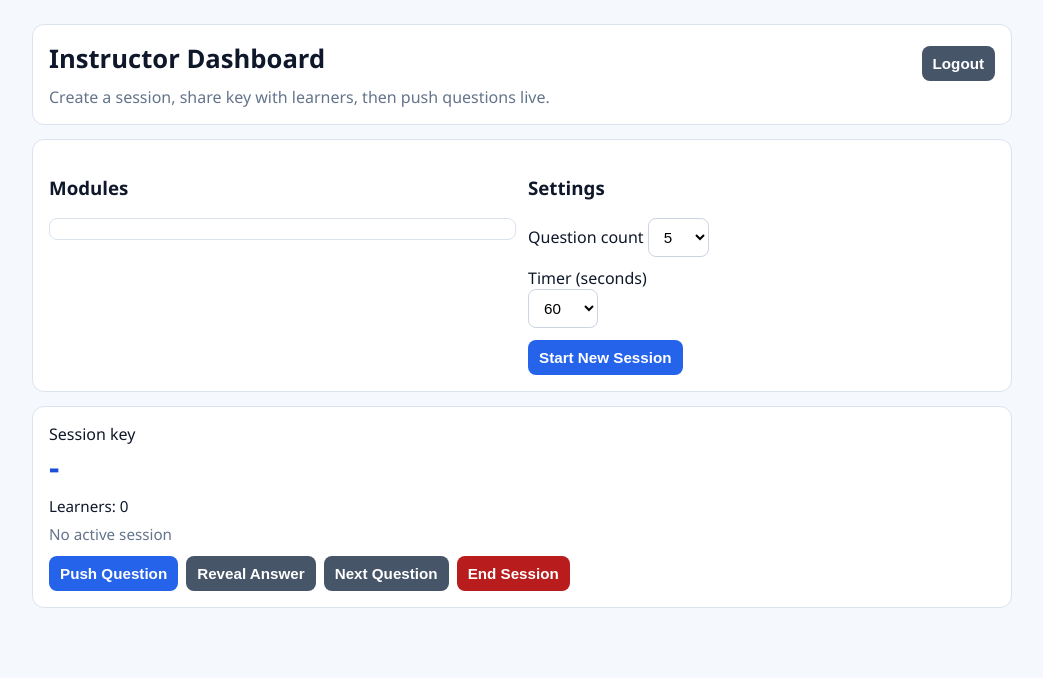
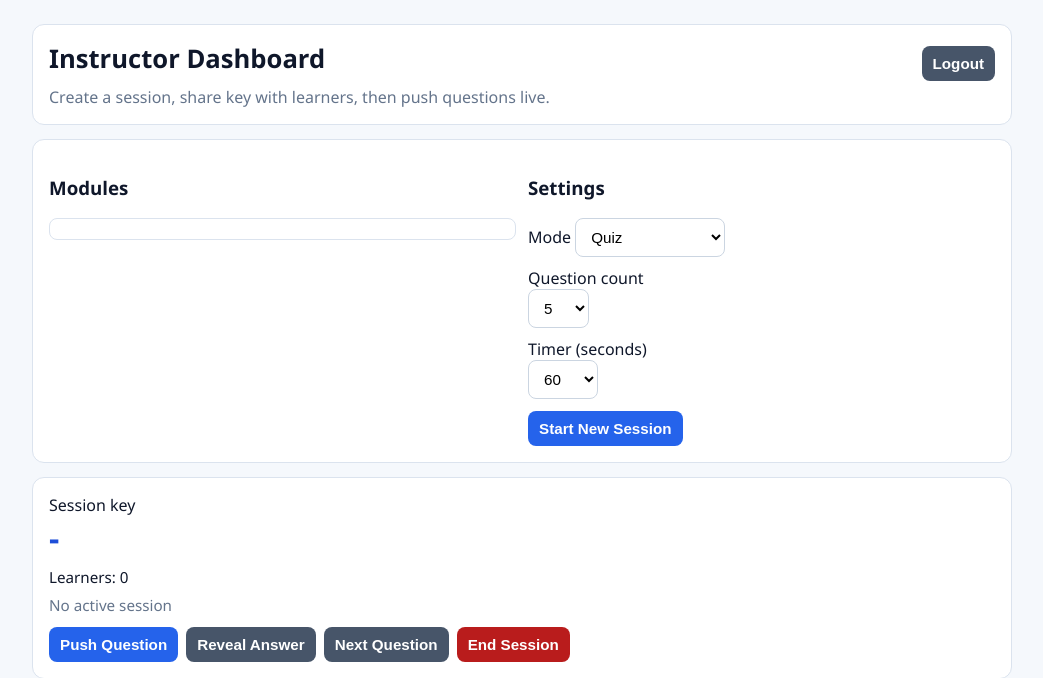
Before and after one commit to venjal/AIexams, a Flask app: template templates/instructor.html in a window 1280 px wide. Shown: the top 678 px of the page, without its empty margins (118-1161 px from the left). Run offline with Flask 3, Linux system fonts and the light colour scheme; the template is opened without the code that fills it: most values are stand-ins (such as "Sample title", 1, 10 or a date in 2020).

Commit message:
Add mode selector to instructor dashboard for learner routing
- Add Mode dropdown to Settings section (Quiz, Quiz by Module, Flashcards)
- Store selected mode in session state
- Return mode in /api/session/current-question response
- Redirect learners to appropriate view (/quiz, /quiz-modules, /flashcards) based on mode
- First poll on session.html now redirects to the instructor-selected mode

```diff
--- a/app.py
+++ b/app.py
@@ -1102,6 +1102,7 @@ def start_session():
 
     state["live_sessions"][key] = {
         "active": True,
+        "mode": data.get("mode", "quiz"),
         "modules": modules,
         "question_count": int(data.get("question_count", 5)),
         "timer_seconds": int(data.get("timer_seconds", 60)),
@@ -1197,6 +1198,7 @@ def current_question():
         "answer_revealed": session.get("answer_revealed", False),
         "timer_seconds": session.get("timer_seconds", 60),
         "active": session.get("active", False),
+        "mode": session.get("mode", "quiz"),
     })
 
 
--- a/templates/instructor.html
+++ b/templates/instructor.html
@@ -44,7 +44,13 @@
         </div>
         <div>
           <h3>Settings</h3>
-          <label>Question count</label>
+          <label>Mode</label>
+          <select id="mode">
+            <option value="quiz">Quiz</option>
+            <option value="quiz-modules">Quiz by Module</option>
+            <option value="flashcards">Flashcards</option>
+          </select>
+          <label style="display:block; margin-top:10px;">Question count</label>
           <select id="questionCount">
             <option value="5">5</option>
             <option value="10">10</option>
@@ -111,6 +117,7 @@
 
     async function startSession() {
       const payload = {
+        mode: document.getElementById('mode').value,
         modules: selectedModuleIds(),
         question_count: Number(document.getElementById('questionCount').value),
         timer_seconds: Number(document.getElementById('timerSeconds').value),
```
Also changed, not shown: templates/session.html (+12 -0 lines).
